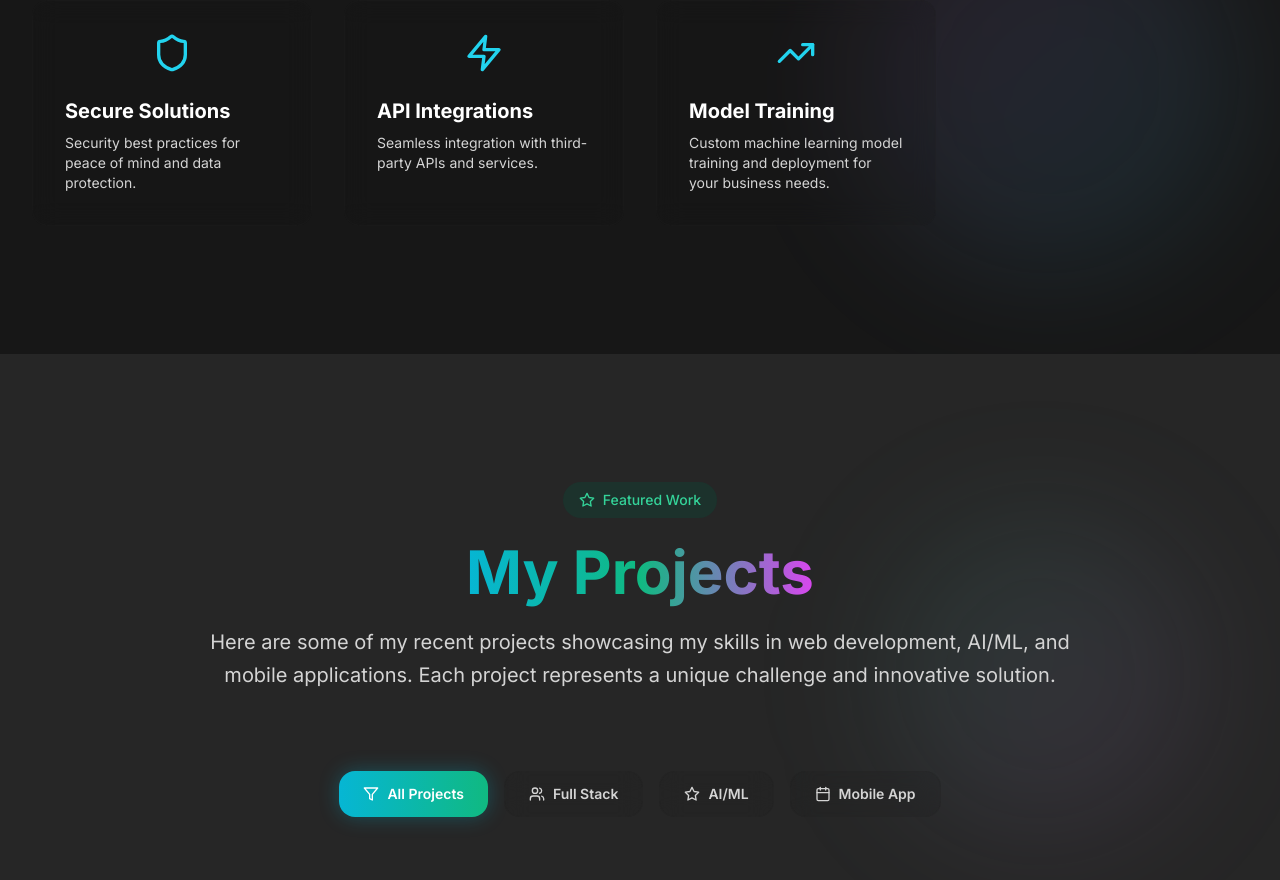
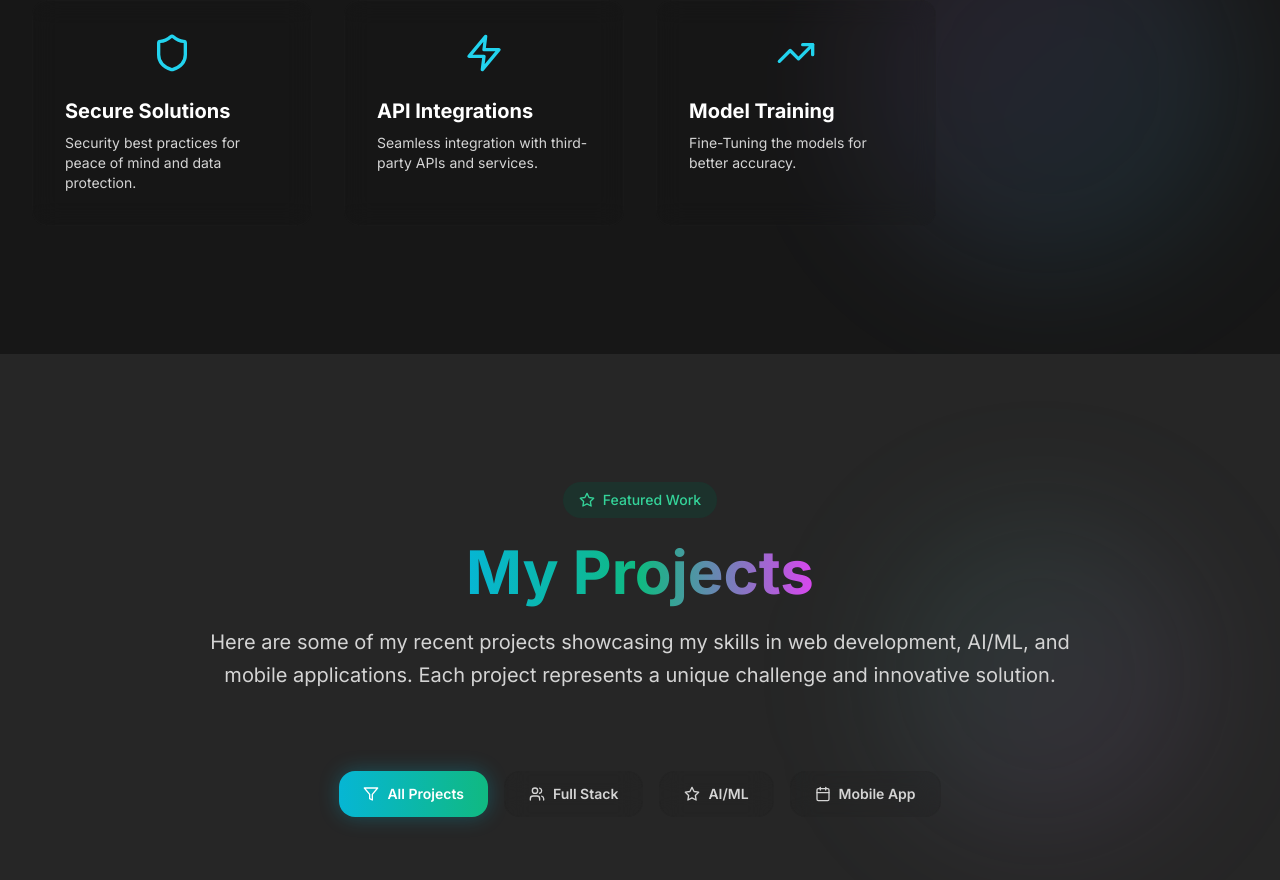
Before and after one commit to shkumar156/My-Personal-Dev-Portfolio, a React (Vite) app: page / in a window 1280 px wide. Shown: the part 3060-3940 px from the top of the page. Built offline with nearby package versions, Linux system fonts and the light colour scheme.

Commit message:
Skill Updated

```diff
--- a/src/components/Services.jsx
+++ b/src/components/Services.jsx
@@ -39,7 +39,7 @@ const services = [
   {
     icon: TrendingUp,
     title: 'Model Training',
-    description: 'Custom machine learning model training and deployment for your business needs.'
+    description: 'Fine-Tuning the models for better accuracy.'
   },
 ];
 
```
